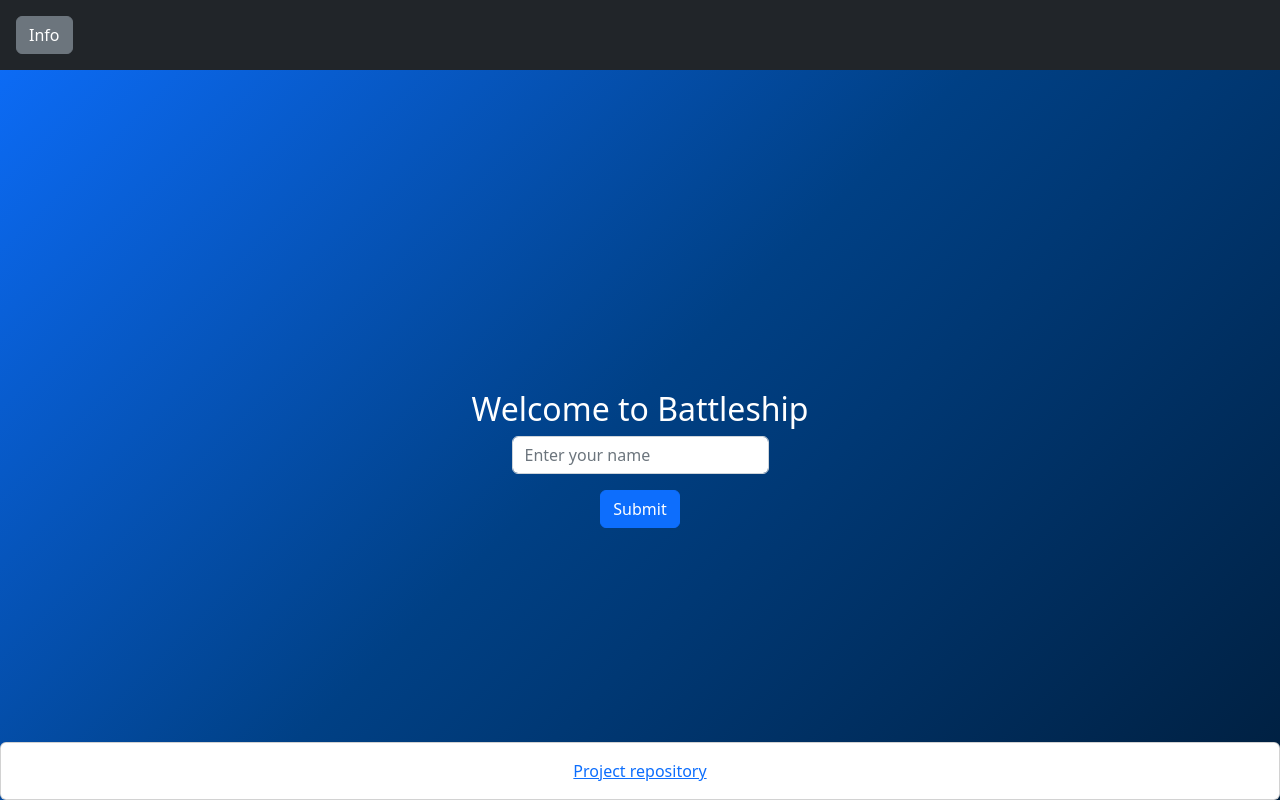
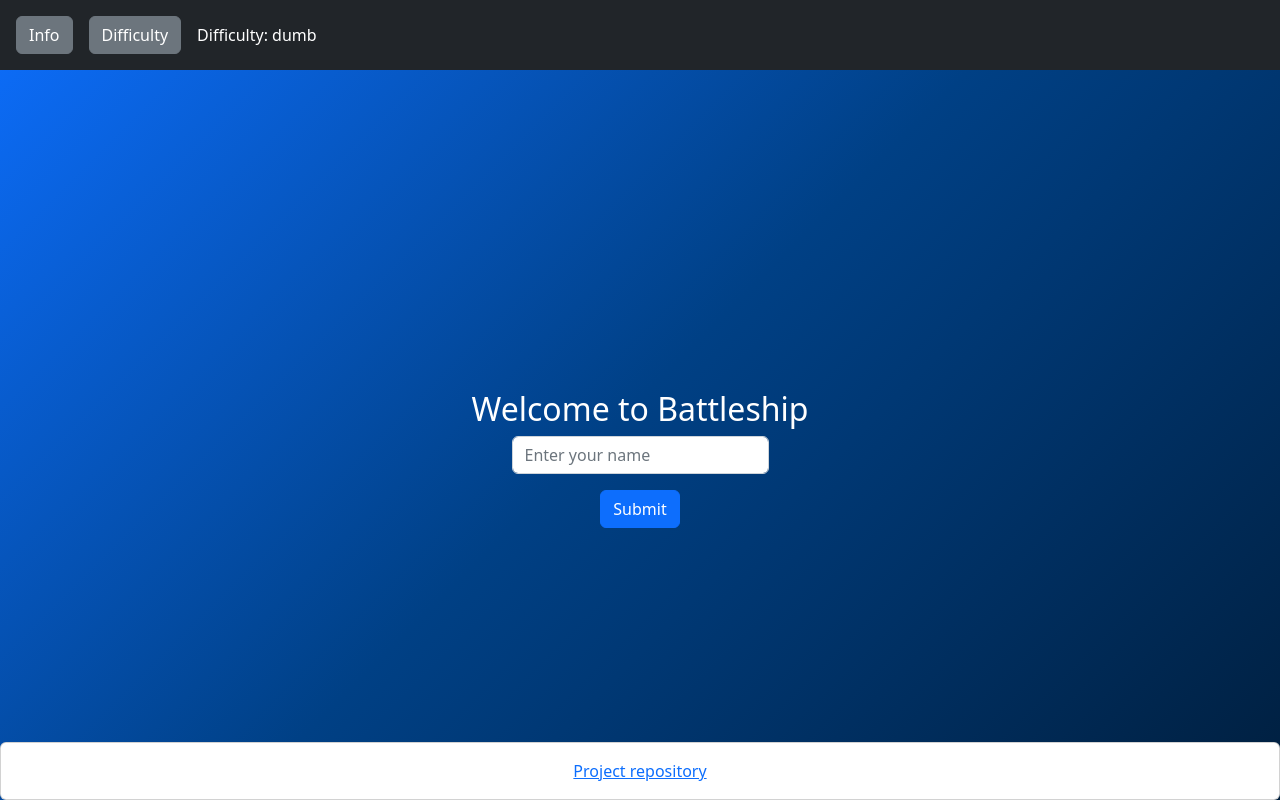
Before and after one commit to Eetub1/battleship-react, a React (Vite) app: page / in a window 1280 px wide. Built offline with nearby package versions, Linux system fonts and the light colour scheme.

Commit message:
moved the difficulty button into the header

```diff
--- a/src/App.jsx
+++ b/src/App.jsx
@@ -14,6 +14,8 @@ function App() {
     const [gamePhase, setGamePhase] = useState('beginPhase')
     const [playerName, setPlayerName] = useState('')
     const [playerBoardObject, setPlayerBoardObject] = useState(() => new Gameboard(BOARDSIZE))
+
+    const [computerIntelligence, setComputerIntelligence] = useState('dumb')
 
     const renderPhase = () => {
         switch (gamePhase) {
@@ -32,7 +34,9 @@ function App() {
                         playerBoardObject={playerBoardObject}
                         playerName={playerName}
                         setGamePhase={setGamePhase}
-                        boardSize={BOARDSIZE}/>
+                        boardSize={BOARDSIZE}
+                        computerIntelligence={computerIntelligence}
+                        setComputerIntelligence={setComputerIntelligence}/>
                 )
             default:
                 return <div>Something went wrong with setting state</div>
@@ -41,7 +45,9 @@ function App() {
 
     return (
         <>
-            <Header />
+            <Header
+                computerIntelligence={computerIntelligence}
+                setComputerIntelligence={setComputerIntelligence} />
             {renderPhase()}
             <Footer />
         </>
--- a/src/components/HandlePlayPhase.jsx
+++ b/src/components/HandlePlayPhase.jsx
@@ -5,8 +5,7 @@ import { Button } from 'react-bootstrap'
 import Gameboard from '../classes/gameboard'
 import createDefaultShips from '../utils/createDefaultShips'
 
-const HandlePlayPhase = ({ playerBoardObject, playerName, setGamePhase, boardSize }) => {
-    const [computerIntelligence, setComputerIntelligence] = useState('dumb')
+const HandlePlayPhase = ({ playerBoardObject, playerName, setGamePhase, boardSize, computerIntelligence }) => {
     const [message, setMessage] = useState(`Your turn, ${playerName}...`)
     const [hitMessage, setHitMessage] = useState('')
     const [isComputerTurn, setIsComputerTurn] = useState(false)
@@ -40,7 +39,7 @@ const HandlePlayPhase = ({ playerBoardObject, playerName, setGamePhase, boardSiz
             setMessage(`Your turn, ${playerName}...`)
             setIsComputerTurn(false)
             checkIfGameOver()
-        }, (Math.random() + 1) * 100) //put this to 1000 when ready
+        }, (Math.random() + 1) * 1000)
     }
 
     const handleComputerBoardClick = (rowIndex, cellIndex) => {
@@ -52,10 +51,6 @@ const HandlePlayPhase = ({ playerBoardObject, playerName, setGamePhase, boardSiz
         if (!hitInfo.wasValid) return
         setIsComputerTurn(true)
         computerMove()
-    }
-
-    const toggleDifficulty = () => {
-        setComputerIntelligence(computerIntelligence === 'dumb' ? 'smart' : 'dumb')
     }
 
     return (
@@ -71,8 +66,6 @@ const HandlePlayPhase = ({ playerBoardObject, playerName, setGamePhase, boardSiz
             <div style={{minHeight: '5rem'}} className='d-flex flex-column align-items-center text-white mt-4'>
                 <h4>{hitMessage}</h4>
                 <Button style={{display: isGameOver ? 'block' : 'none'}} onClick={handleNewGame}>Start new game?</Button>
-                <h4>Current computer level: {computerIntelligence}</h4>
-                <Button onClick={toggleDifficulty}>Switch difficulty</Button>
             </div>
         </div>
     )
--- a/src/components/Header.jsx
+++ b/src/components/Header.jsx
@@ -1,7 +1,7 @@
 import { Modal, Button } from 'react-bootstrap'
 import { useState } from 'react'
 
-const Header = () => {
+const Header = ({ computerIntelligence, setComputerIntelligence }) => {
     const [show, setShow] = useState(false)
     const handleShow = () => {setShow(true)}
     const handleClose = () => {setShow(false)}
@@ -9,6 +9,9 @@ const Header = () => {
     return (
         <div style={{minHeight: '70px'}} className='d-flex align-items-center text-white bg-dark'>
             <Button className='ms-3' variant='secondary' onClick={handleShow}>Info</Button>
+            <Button className='ms-3' variant='secondary' onClick={() => setComputerIntelligence(computerIntelligence === 'dumb' ? 'smart' : 'dumb')}>Difficulty</Button>
+
+            <p style={{"margin": "0 1rem"}}>Difficulty: {computerIntelligence}</p>
 
             <Modal
                 show={show}
--- a/src/index.css
+++ b/src/index.css
@@ -2,7 +2,6 @@
     min-height: 100vh;
     display: flex;
     flex-direction: column;
-
     background: linear-gradient(
     135deg,
     #0d6efd,
```
